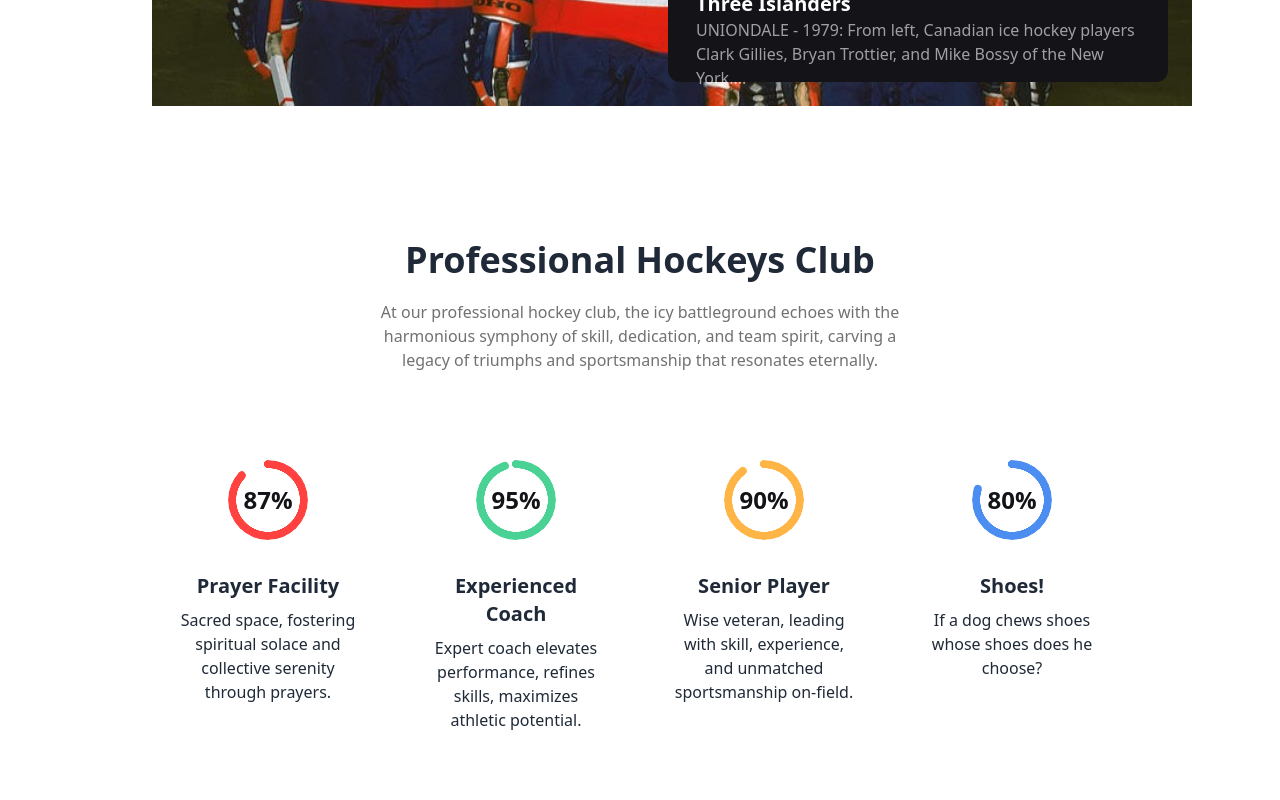
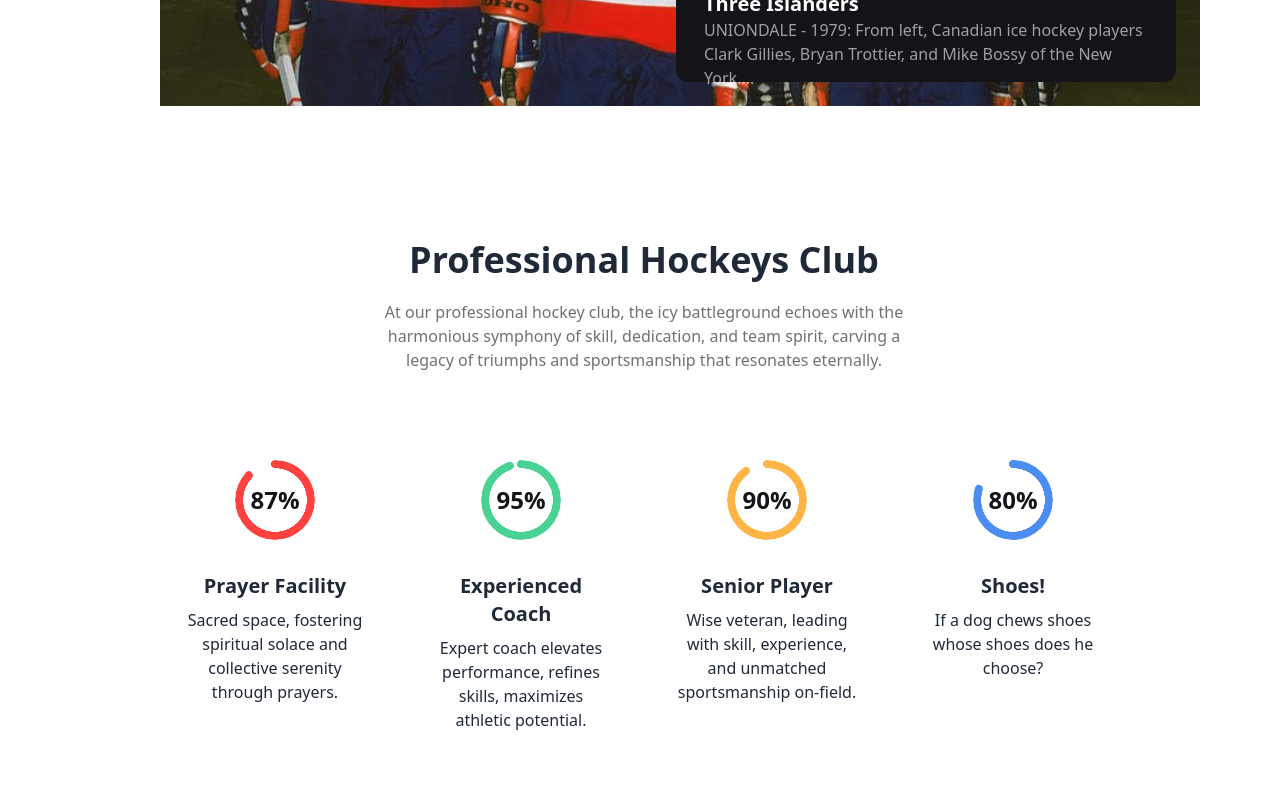
Before and after one commit to Shaon247on/Assignment-03-hockeys, a plain HTML site: page index.html in a window 1280 px wide. Shown: the part 604-1404 px from the top of the page. Drawn offline with nearby package versions, Linux system fonts and the light colour scheme.

Commit message:
ajust the side margin

```diff
--- a/index.html
+++ b/index.html
@@ -37,7 +37,7 @@
 </head>
 <!-- body section -->
 
-<body class="font-font-manrope">
+<body class="font-font-manrope ml-2">
     <!-- header section -->
     <header class="container mx-auto mt-12">
         <!-- Nav Section -->
```
